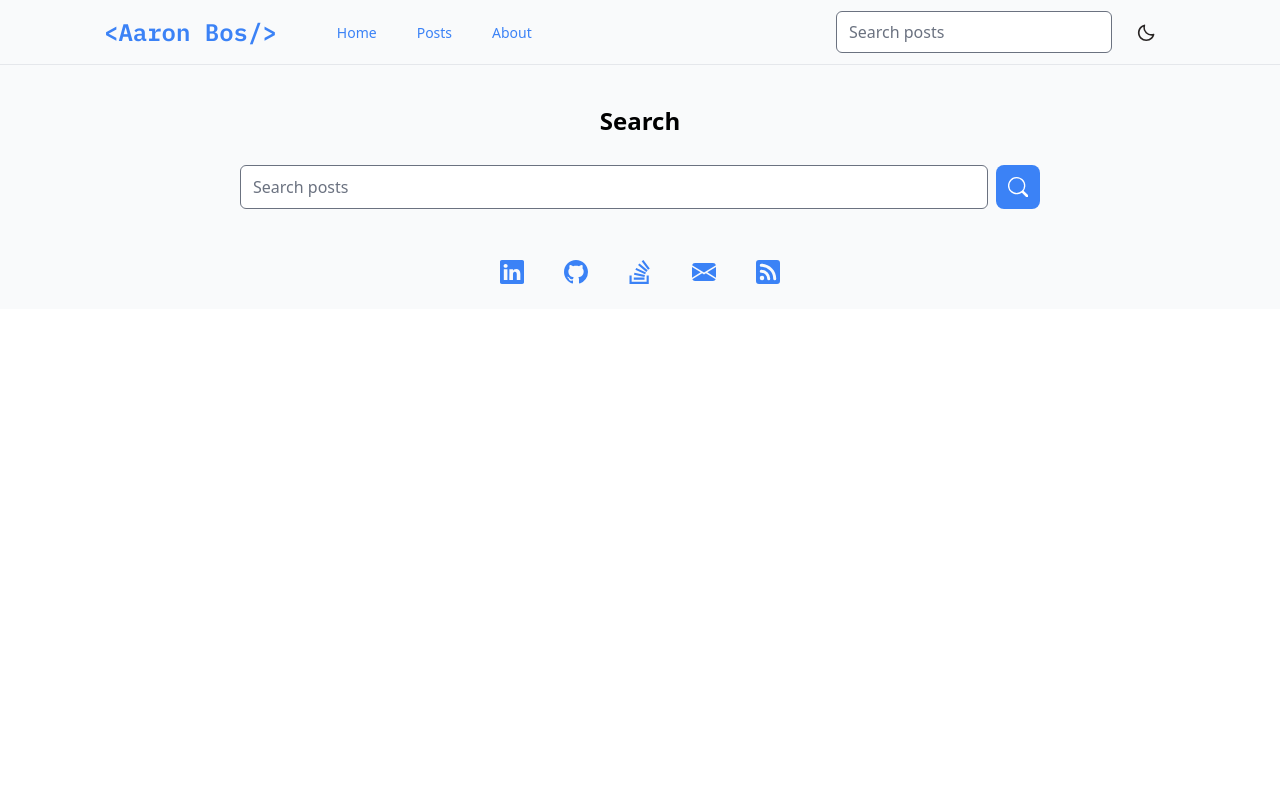
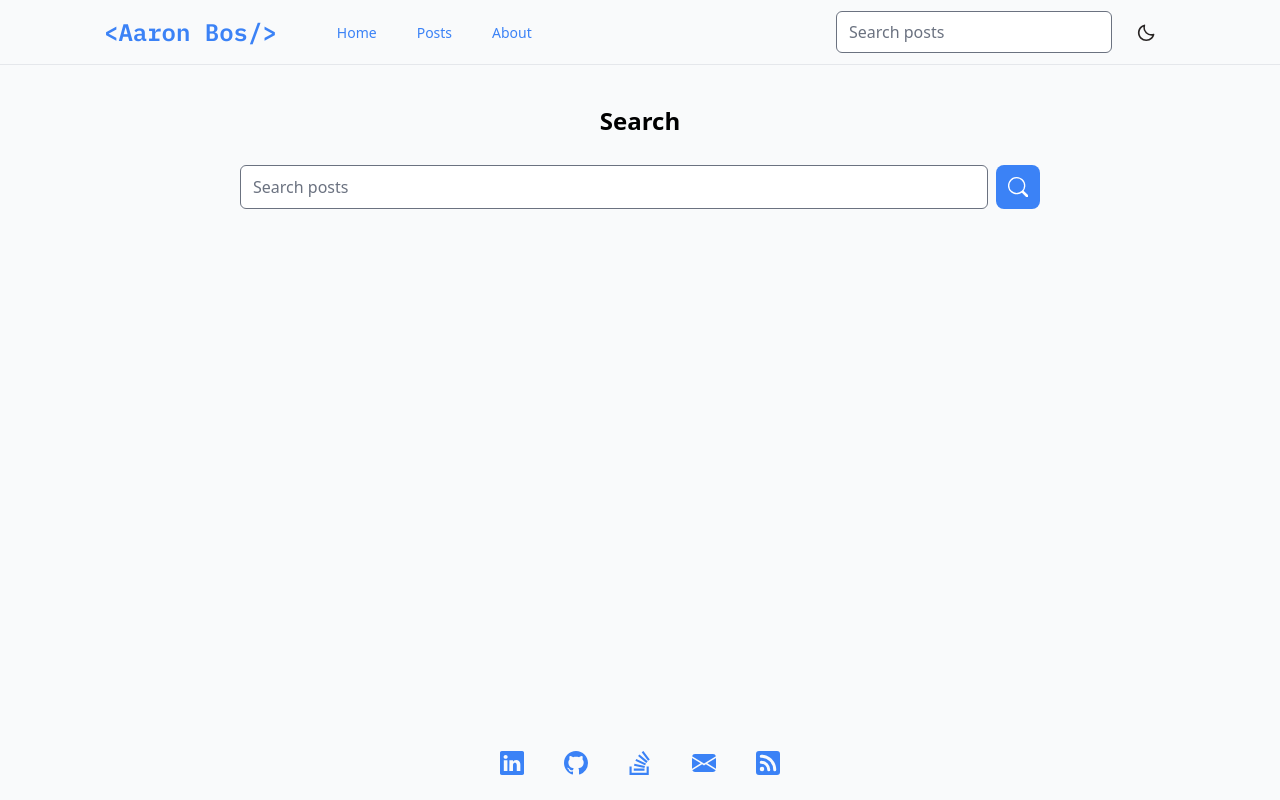
Before and after one commit to aaronmbos/personal-site, a Next.js app: page /search in a window 1280 px wide. Built offline with nearby package versions, Linux system fonts and the light colour scheme.

Commit message:
Remove test timeout; Use min height for layout

```diff
--- a/components/layout.tsx
+++ b/components/layout.tsx
@@ -19,7 +19,7 @@
         description="Blogging about software and technology from a software engineer's perspective."
         image={`${process.env.NEXT_PUBLIC_ORIGIN}/static/card-logo.png`}
       />
-      <div className="flex flex-col w-screen overflow-auto bg-gray-50 dark:bg-stone-800 dark:text-white">
+      <div className="flex flex-col min-h-screen w-screen overflow-auto bg-gray-50 dark:bg-stone-800 dark:text-white">
         <Nav user={user} />
         <main
           className={`w-full pt-8 max-w-screen-lg mx-auto px-10 ${
--- a/pages/search.tsx
+++ b/pages/search.tsx
@@ -17,7 +17,6 @@
   const [input, setInput] = useState(decodedQuery ?? "");
 
   const searchPosts = async (query: string) => {
-    await new Promise((r) => setTimeout(r, 5000));
     const sanitizedQuery = decodeURIComponent(
       query.trim().substring(0, MaxSearchLength - 1)
     );
```
